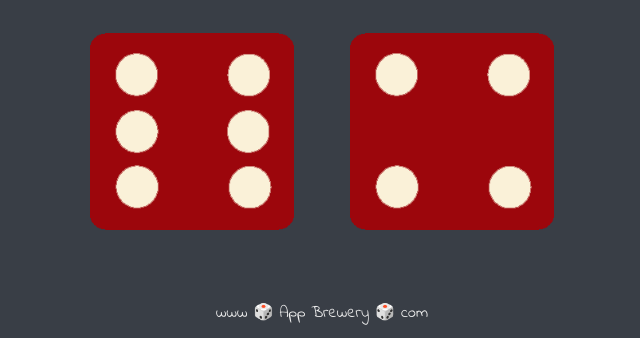
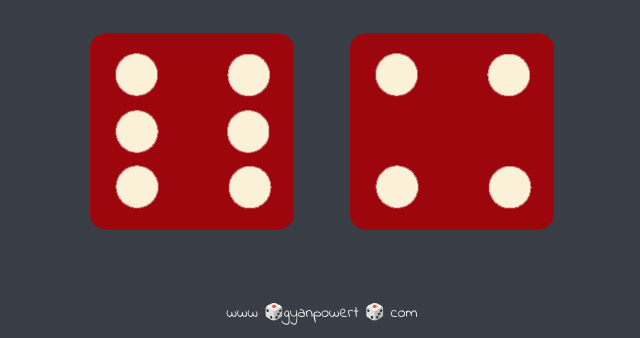
Before and after one commit to trilok9756/The-Dice-Game, a plain HTML site: page index.html in a window 1280 px wide. Shown: the part 462-800 px from the top of the page, without its empty margins (318-958 px from the left). Drawn offline with Linux system fonts and the light colour scheme.

Commit message:
Update index.html

```diff
--- a/index.html
+++ b/index.html
@@ -32,6 +32,6 @@
   </body>
 
   <footer>
-    www 🎲 App Brewery 🎲 com
+    www 🎲gyanpowert 🎲 com
   </footer>
 </html>
```
